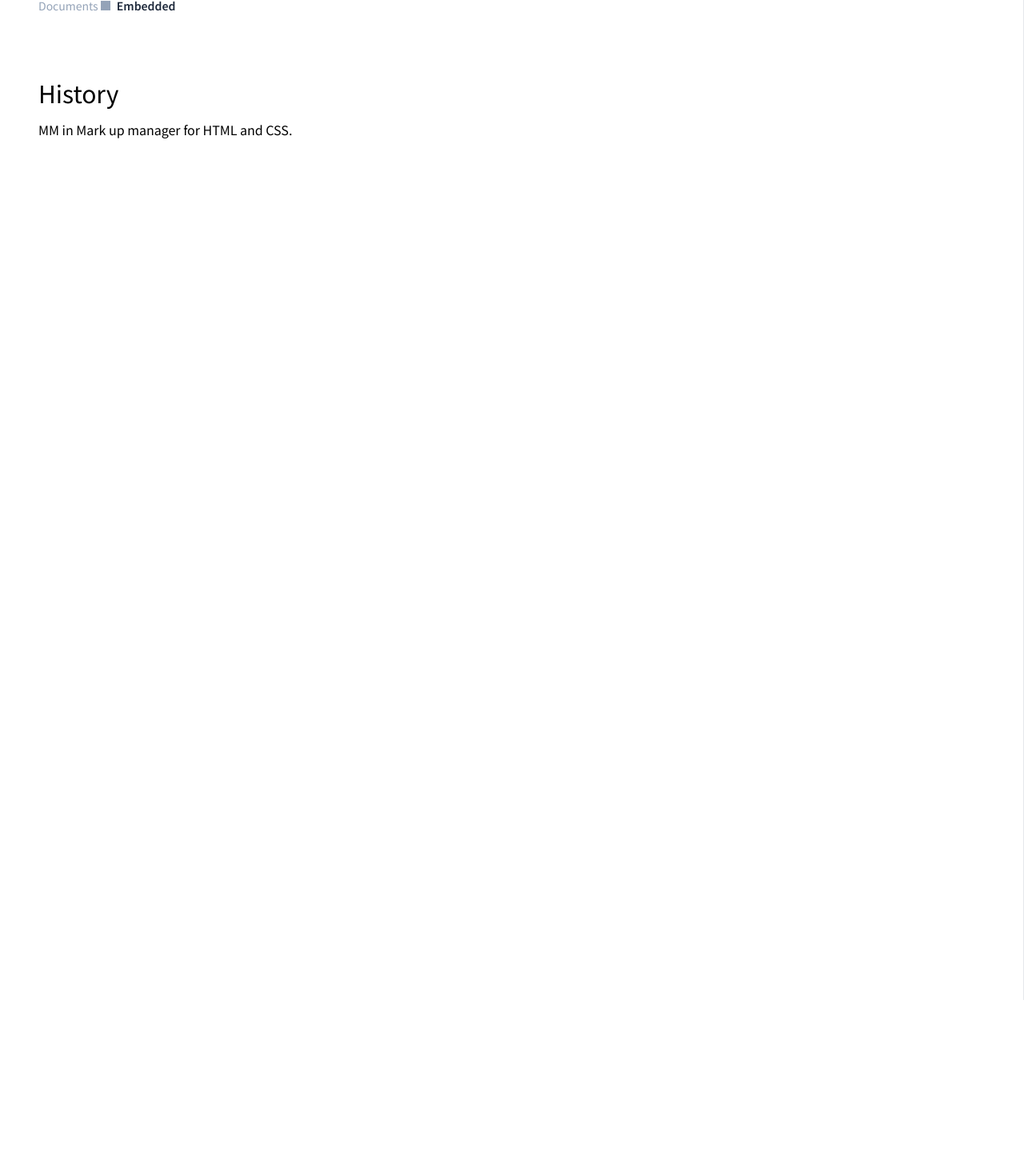
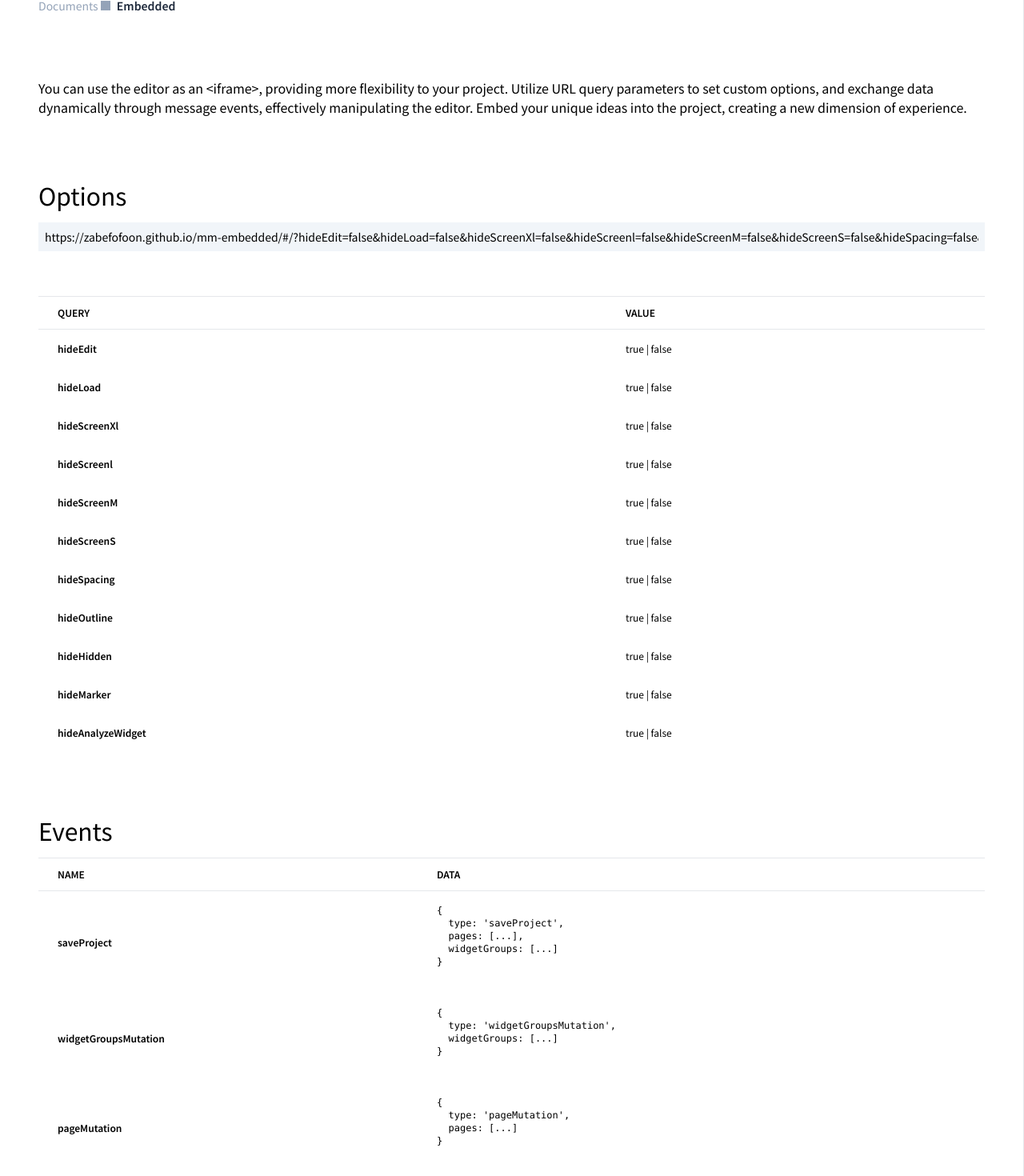
Before and after one commit to zabefofoon/mm-guide, a Nuxt app: page /documents/embedded in a window 1280 px wide. Shown: the part 38-1508 px from the top of the page at 80% size. Before the commit the page ends 1288 px from the top, so only its background shows below. Built offline with nearby package versions, Linux system fonts and the light colour scheme; grey boxes are pictures that could not be loaded.

Commit message:
Options, Events 내용 추가

```diff
--- /dev/null
+++ b/components/EmbeddedEvents.vue
@@ -0,0 +1,81 @@
+<template>
+  <table class="items-center bg-transparent w-full border-collapse">
+    <thead>
+      <tr>
+        <th
+          class="px-6 bg-blueGray-50 text-blueGray-500 align-middle border border-solid border-blueGray-100 py-3 text-xs uppercase border-l-0 border-r-0 whitespace-nowrap font-semibold text-left">
+          Name
+        </th>
+        <th
+          class="px-6 bg-blueGray-50 text-blueGray-500 align-middle border border-solid border-blueGray-100 py-3 text-xs uppercase border-l-0 border-r-0 whitespace-nowrap font-semibold text-left">
+          Data
+        </th>
+      </tr>
+    </thead>
+    <tbody>
+      <tr>
+        <th
+          class="border-t-0 px-6 align-middle border-l-0 border-r-0 text-xs whitespace-nowrap p-4 text-left text-blueGray-700">
+          saveProject
+        </th>
+        <td
+          class="border-t-0 px-6 align-middle border-l-0 border-r-0 text-xs whitespace-nowrap p-4">
+          <pre>
+{
+  type: 'saveProject',
+  pages: [...],
+  widgetGroups: [...]
+}
+          </pre>
+        </td>
+      </tr>
+      <tr>
+        <th
+          class="border-t-0 px-6 align-middle border-l-0 border-r-0 text-xs whitespace-nowrap p-4 text-left text-blueGray-700">
+          widgetGroupsMutation
+        </th>
+        <td
+          class="border-t-0 px-6 align-middle border-l-0 border-r-0 text-xs whitespace-nowrap p-4">
+          <pre>
+{
+  type: 'widgetGroupsMutation',
+  widgetGroups: [...]
+}
+          </pre>
+        </td>
+      </tr>
+      <tr>
+        <th
+          class="border-t-0 px-6 align-middle border-l-0 border-r-0 text-xs whitespace-nowrap p-4 text-left text-blueGray-700">
+          pageMutation
+        </th>
+        <td
+          class="border-t-0 px-6 align-middle border-l-0 border-r-0 text-xs whitespace-nowrap p-4">
+          <pre>
+{
+  type: 'pageMutation',
+  pages: [...]
+}
+          </pre>
+        </td>
+      </tr>
+    </tbody>
+  </table>
+</template>
+
+<script setup lang="ts"></script>
+
+<style scoped lang="scss">
+.config-button {
+  position: relative;
+
+  display: flex;
+  align-items: center;
+  justify-content: center;
+  gap: 0.25rem;
+
+  padding: 0.5rem 12px;
+
+  border: 1px solid #cbd5e1;
+}
+</style>
--- /dev/null
+++ b/components/EmbeddedOptions.vue
@@ -0,0 +1,145 @@
+<template>
+  <table class="items-center bg-transparent w-full border-collapse">
+    <thead>
+      <tr>
+        <th
+          class="px-6 bg-blueGray-50 text-blueGray-500 align-middle border border-solid border-blueGray-100 py-3 text-xs uppercase border-l-0 border-r-0 whitespace-nowrap font-semibold text-left">
+          Query
+        </th>
+        <th
+          class="px-6 bg-blueGray-50 text-blueGray-500 align-middle border border-solid border-blueGray-100 py-3 text-xs uppercase border-l-0 border-r-0 whitespace-nowrap font-semibold text-left">
+          value
+        </th>
+      </tr>
+    </thead>
+    <tbody>
+      <tr>
+        <th
+          class="border-t-0 px-6 align-middle border-l-0 border-r-0 text-xs whitespace-nowrap p-4 text-left text-blueGray-700">
+          hideEdit
+        </th>
+        <td
+          class="border-t-0 px-6 align-middle border-l-0 border-r-0 text-xs whitespace-nowrap p-4">
+          true | false
+        </td>
+      </tr>
+      <tr>
+        <th
+          class="border-t-0 px-6 align-middle border-l-0 border-r-0 text-xs whitespace-nowrap p-4 text-left text-blueGray-700">
+          hideLoad
+        </th>
+        <td
+          class="border-t-0 px-6 align-middle border-l-0 border-r-0 text-xs whitespace-nowrap p-4">
+          true | false
+        </td>
+      </tr>
+      <tr>
+        <th
+          class="border-t-0 px-6 align-middle border-l-0 border-r-0 text-xs whitespace-nowrap p-4 text-left text-blueGray-700">
+          hideScreenXl
+        </th>
+        <td
+          class="border-t-0 px-6 align-middle border-l-0 border-r-0 text-xs whitespace-nowrap p-4">
+          true | false
+        </td>
+      </tr>
+      <tr>
+        <th
+          class="border-t-0 px-6 align-middle border-l-0 border-r-0 text-xs whitespace-nowrap p-4 text-left text-blueGray-700">
+          hideScreenl
+        </th>
+        <td
+          class="border-t-0 px-6 align-middle border-l-0 border-r-0 text-xs whitespace-nowrap p-4">
+          true | false
+        </td>
+      </tr>
+      <tr>
+        <th
+          class="border-t-0 px-6 align-middle border-l-0 border-r-0 text-xs whitespace-nowrap p-4 text-left text-blueGray-700">
+          hideScreenM
+        </th>
+        <td
+          class="border-t-0 px-6 align-middle border-l-0 border-r-0 text-xs whitespace-nowrap p-4">
+          true | false
+        </td>
+      </tr>
+      <tr>
+        <th
+          class="border-t-0 px-6 align-middle border-l-0 border-r-0 text-xs whitespace-nowrap p-4 text-left text-blueGray-700">
+          hideScreenS
+        </th>
+        <td
+          class="border-t-0 px-6 align-middle border-l-0 border-r-0 text-xs whitespace-nowrap p-4">
+          true | false
+        </td>
+      </tr>
+      <tr>
+        <th
+          class="border-t-0 px-6 align-middle border-l-0 border-r-0 text-xs whitespace-nowrap p-4 text-left text-blueGray-700">
+          hideSpacing
+        </th>
+        <td
+          class="border-t-0 px-6 align-middle border-l-0 border-r-0 text-xs whitespace-nowrap p-4">
+          true | false
+        </td>
+      </tr>
+      <tr>
+        <th
+          class="border-t-0 px-6 align-middle border-l-0 border-r-0 text-xs whitespace-nowrap p-4 text-left text-blueGray-700">
+          hideOutline
+        </th>
+        <td
+          class="border-t-0 px-6 align-middle border-l-0 border-r-0 text-xs whitespace-nowrap p-4">
+          true | false
+        </td>
+      </tr>
+      <tr>
+        <th
+          class="border-t-0 px-6 align-middle border-l-0 border-r-0 text-xs whitespace-nowrap p-4 text-left text-blueGray-700">
+          hideHidden
+        </th>
+        <td
+          class="border-t-0 px-6 align-middle border-l-0 border-r-0 text-xs whitespace-nowrap p-4">
+          true | false
+        </td>
+      </tr>
+      <tr>
+        <th
+          class="border-t-0 px-6 align-middle border-l-0 border-r-0 text-xs whitespace-nowrap p-4 text-left text-blueGray-700">
+          hideMarker
+        </th>
+        <td
+          class="border-t-0 px-6 align-middle border-l-0 border-r-0 text-xs whitespace-nowrap p-4">
+          true | false
+        </td>
+      </tr>
+      <tr>
+        <th
+          class="border-t-0 px-6 align-middle border-l-0 border-r-0 text-xs whitespace-nowrap p-4 text-left text-blueGray-700">
+          hideAnalyzeWidget
+        </th>
+        <td
+          class="border-t-0 px-6 align-middle border-l-0 border-r-0 text-xs whitespace-nowrap p-4">
+          true | false
+        </td>
+      </tr>
+    </tbody>
+  </table>
+</template>
+
+<script setup lang="ts"></script>
+
+<style scoped lang="scss">
+.config-button {
+  position: relative;
+
+  display: flex;
+  align-items: center;
+  justify-content: center;
+  gap: 0.25rem;
+
+  padding: 0.5rem 12px;
+
+  border: 1px solid #cbd5e1;
+}
+</style>
--- a/pages/documents/embedded.vue
+++ b/pages/documents/embedded.vue
@@ -1,10 +1,28 @@
 <template>
   <NuxtLayout name="layout-documents">
-    <main class="w-full min-h-screen | py-8 px-12 | border-r">
+    <main class="w-full min-h-screen | pt-8 pb-40 px-12 | border-r">
       <DocsBreadcrumb name="Embedded" link="/documents/embedded" />
-      <DocsSection style="height: 1200px" id="History">
-        <h2 class="text-3xl">History</h2>
-        <p>MM in Mark up manager for HTML and CSS.</p>
+      <DocsSection>
+        <p>
+          You can use the editor as an &lt;iframe&gt;, providing more
+          flexibility to your project. Utilize URL query parameters to set
+          custom options, and exchange data dynamically through message events,
+          effectively manipulating the editor. Embed your unique ideas into the
+          project, creating a new dimension of experience.
+        </p>
+      </DocsSection>
+      <DocsSection id="Options">
+        <h2 class="text-3xl">Options</h2>
+        <input
+          class="break-all text-sm | bg-slate-100 | p-2"
+          readonly
+          value="https://zabefofoon.github.io/mm-embedded/#/?hideEdit=false&hideLoad=false&hideScreenXl=false&hideScreenl=false&hideScreenM=false&hideScreenS=false&hideSpacing=false&hideOutline=false&hideHidden=false&hideMarker=false&hideAnalyzeWidget=false" />
+        <br />
+        <EmbeddedOptions />
+      </DocsSection>
+      <DocsSection id="Events">
+        <h2 class="text-3xl">Events</h2>
+        <EmbeddedEvents />
       </DocsSection>
     </main>
   </NuxtLayout>
```
